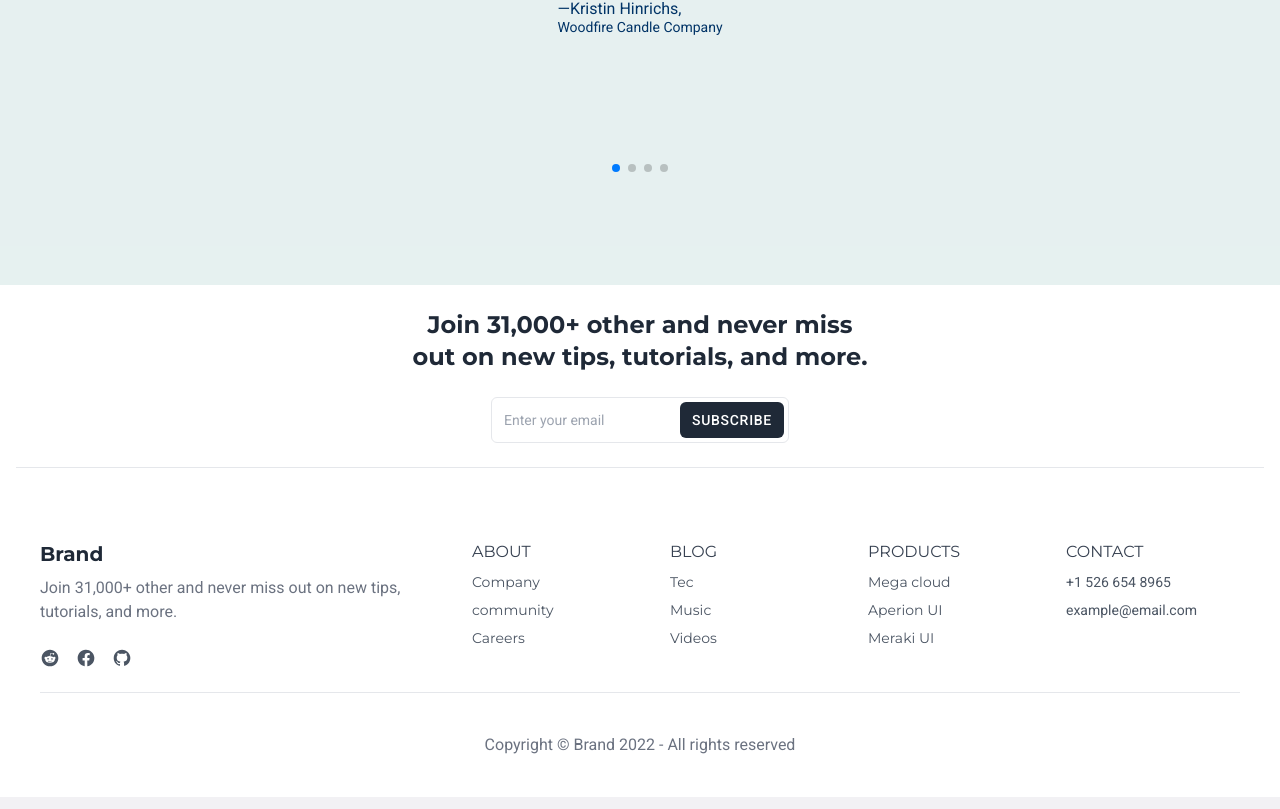
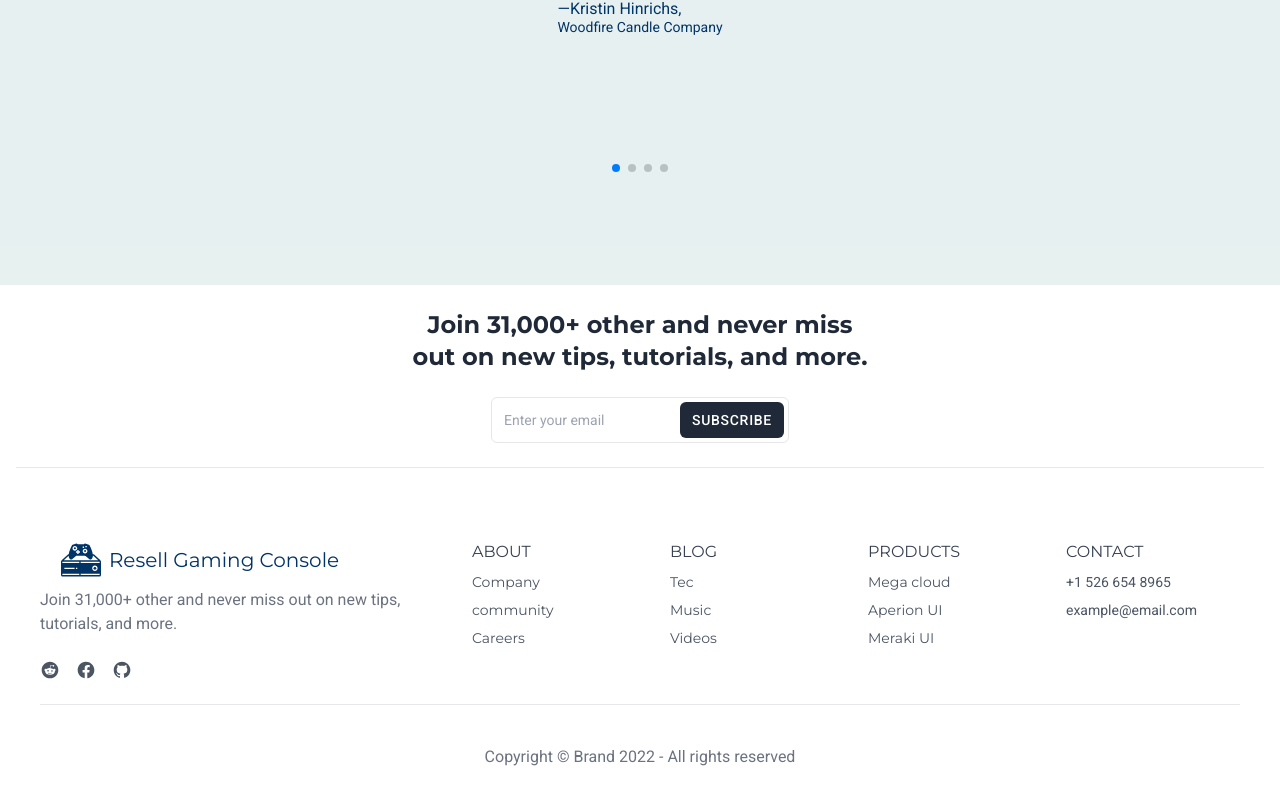
Before and after one commit to Sahariar/resell-game-console-market, a React (Vite) app: page / in a window 1280 px wide. Shown: the part 2041-2850 px from the top of the page. Built offline with nearby package versions, Linux system fonts and the light colour scheme; no server answers.

Commit message:
update footer

```diff
--- a/src/component/Shared/Footer.jsx
+++ b/src/component/Shared/Footer.jsx
@@ -1,4 +1,5 @@
 import React from "react";
+import Logo from "./Logo";
 
 const Footer = () => {
 	return (
@@ -31,13 +32,8 @@ const Footer = () => {
 				<div className="lg:flex">
 					<div className="w-full -mx-6 lg:w-2/5">
 						<div className="px-6">
-							<div>
-								<a
-									href="#"
-									className="text-xl font-bold text-gray-800 dark:text-white hover:text-gray-700 dark:hover:text-gray-300"
-								>
-									Brand
-								</a>
+							<div className="bg-white w-80 rounded-md">
+							<Logo></Logo>
 							</div>
 
 							<p className="max-w-sm mt-2 text-gray-500 dark:text-gray-400">
```
Also changed, not shown: public/favicon.svg.
